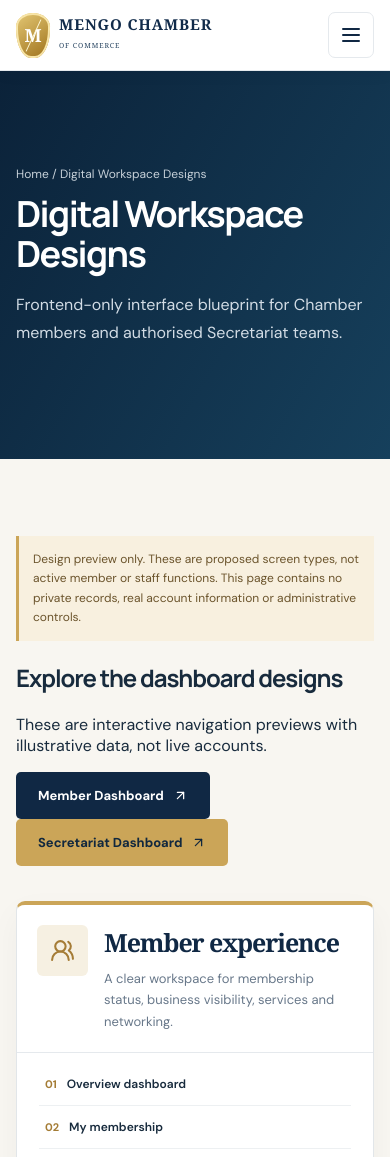
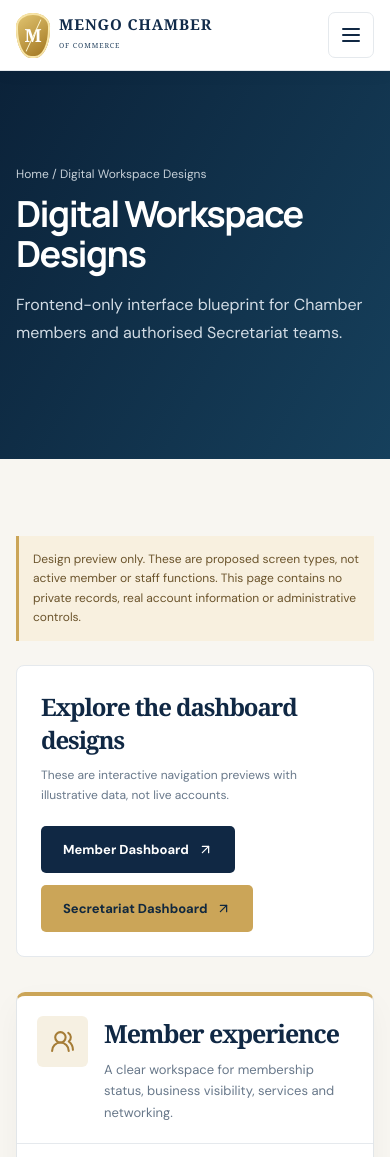
Before and after one commit to watumwa/mengo, a Next.js app: page /portal-preview in a window 390 px wide. Shown: the top 1157 px of the page. Built offline with nearby package versions, Linux system fonts and the light colour scheme.

Commit message:
Frontend: responsive dashboard preview entry links

```diff
--- a/app/portal-preview.css
+++ b/app/portal-preview.css
@@ -15,3 +15,9 @@
 .portal-preview-features p{color:#68788a;font-size:12px;line-height:1.65;margin:0}
 @media(max-width:900px){.portal-preview-grid{grid-template-columns:1fr}.portal-preview-features{grid-template-columns:repeat(2,minmax(0,1fr))}}
 @media(max-width:520px){.portal-preview-list{grid-template-columns:1fr}.portal-preview-features{grid-template-columns:1fr}.portal-preview-head{padding:20px}}
+
+.portal-preview-launch{display:flex;align-items:center;justify-content:space-between;gap:22px;padding:24px;background:#fff;border:1px solid #e5e9ed;border-radius:8px;margin-top:24px}
+.portal-preview-launch h2{font:700 24px Georgia,serif;color:#102844;margin:0 0 9px}
+.portal-preview-launch p{font-size:12px;color:#68788a;line-height:1.7;margin:0}
+.portal-preview-launch>div{display:flex;gap:12px;flex-wrap:wrap}
+@media(max-width:760px){.portal-preview-launch{display:block}.portal-preview-launch>div{margin-top:20px}}
```
